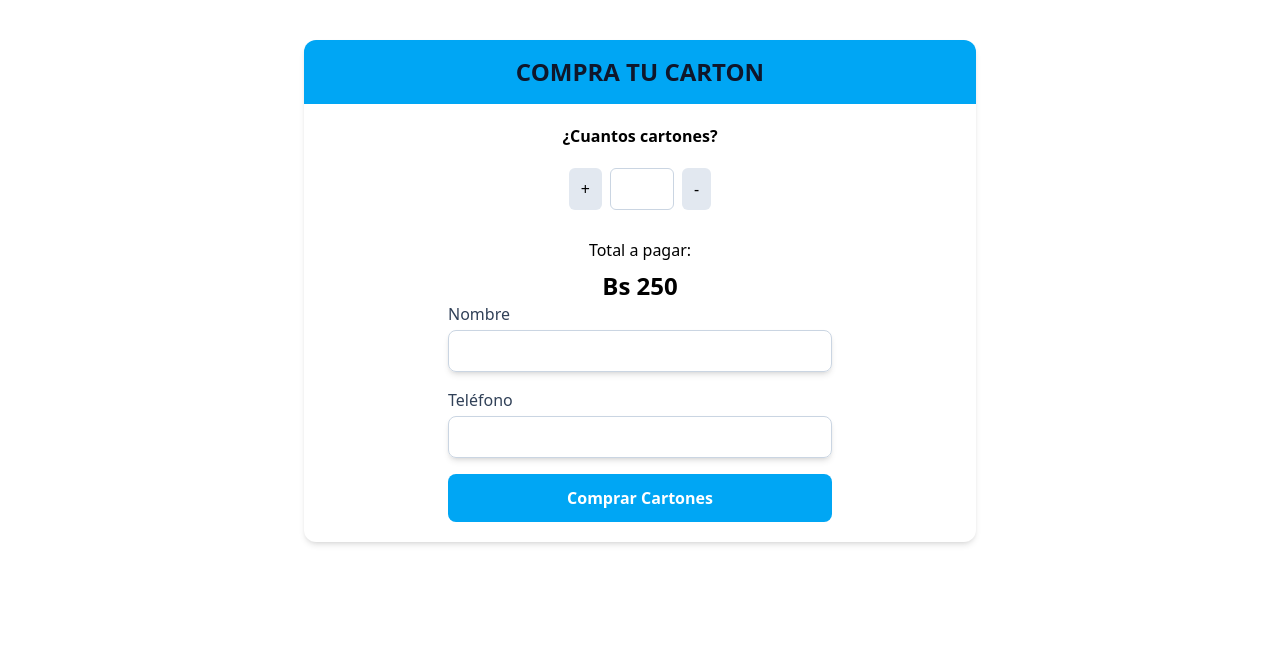
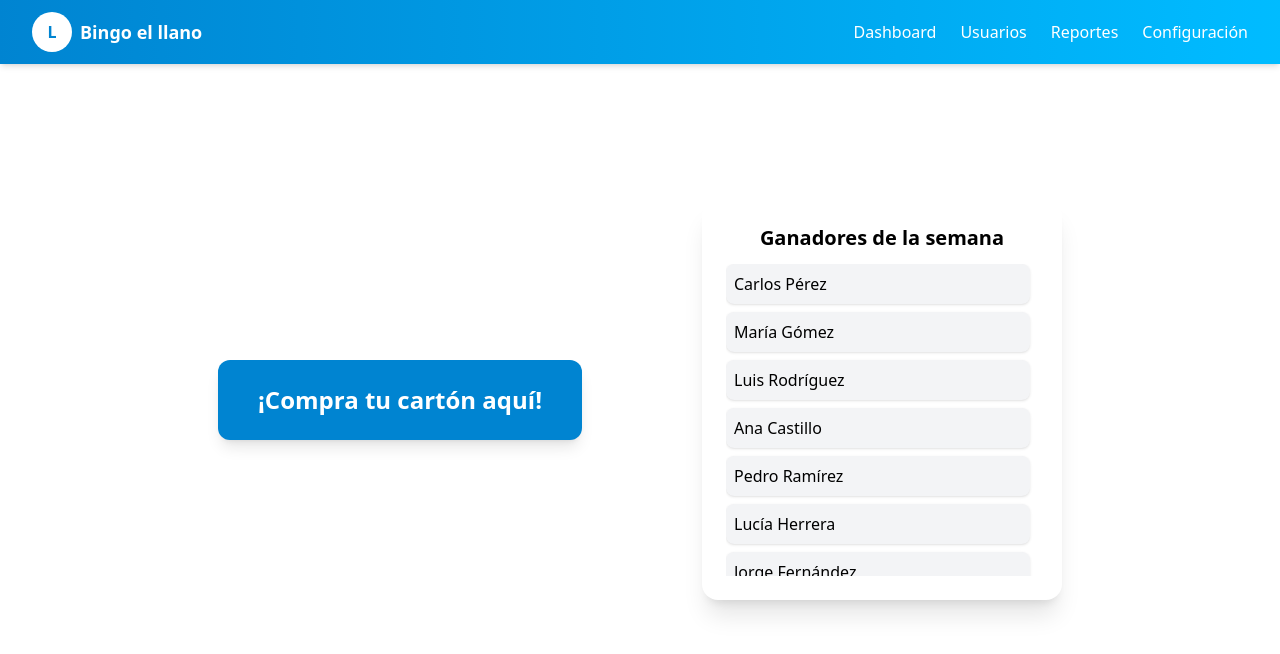
Before and after one commit to bkmasterho/react-bingo, a React (Vite) app: page / in a window 1280 px wide. Shown: the top 654 px of the page. Built offline with nearby package versions, Linux system fonts and the light colour scheme.

Commit message:
varios avances

```diff
--- a/package.json
+++ b/package.json
@@ -10,6 +10,7 @@
     "preview": "vite preview"
   },
   "dependencies": {
+    "@heroicons/react": "^2.2.0",
     "@tailwindcss/vite": "^4.1.17",
     "react": "^19.2.0",
     "react-dom": "^19.2.0",
--- a/src/Components/Sidebar.jsx
+++ b/src/Components/Sidebar.jsx
@@ -1,11 +1,72 @@
-import React from 'react'
+import { useState} from "react";
+
+import { Bars3Icon, XMarkIcon } from "@heroicons/react/24/outline";
 
 export default function Sidebar() {
+
+  const [isOpen, setIsOpen] = useState(false);
+
+
   return (
     <>
 
+        <header className="w-full bg-gradient-to-r from-sky-600 to-sky-400 shadow-md fixed top-0 left-0 z-50">
+          <div className="max-w-7xl mx-auto px-4 sm:px-6 lg:px-8">
+            <div className="flex justify-between items-center h-16">
 
+              {/* Logo */}
+              <div className="flex-shrink-0 flex items-center">
+                <div className="h-10 w-10 bg-white rounded-full flex items-center justify-center">
+                  <span className="font-bold text-sky-600">L</span>
+                </div>
+                <span className="ml-2 font-semibold text-white text-lg">Bingo el llano</span>
+              </div>
 
+              {/* Menú desktop */}
+              <nav className="hidden md:flex space-x-6">
+                <a className="text-white hover:text-sky-200 font-medium cursor-pointer transition-colors">
+                  Dashboard
+                </a>
+                <a className="text-white hover:text-sky-200 font-medium cursor-pointer transition-colors">
+                  Usuarios
+                </a>
+                <a className="text-white hover:text-sky-200 font-medium cursor-pointer transition-colors">
+                  Reportes
+                </a>
+                <a className="text-white hover:text-sky-200 font-medium cursor-pointer transition-colors">
+                  Configuración
+                </a>
+              </nav>
+
+              {/* Botón hamburguesa móvil */}
+              <div className="md:hidden flex items-center">
+                <button onClick={() => setIsOpen(!isOpen)} className="text-white">
+
+                  {isOpen ? <XMarkIcon className="h-6 w-6" /> : <Bars3Icon className="h-6 w-6" />}
+
+                </button>
+              </div>
+            </div>
+          </div>
+
+          {/* Menú desplegable móvil */}
+          {isOpen && (
+            <div className="md:hidden bg-gradient-to-r from-sky-600 to-sky-400 w-full flex flex-col p-4 space-y-2">
+              <a className="py-2 text-white hover:text-sky-200 font-medium border-b border-sky-500 transition-colors">
+                Dashboard
+              </a>
+              <a className="py-2 text-white hover:text-sky-200 font-medium border-b border-sky-500 transition-colors">
+                Usuarios
+              </a>
+              <a className="py-2 text-white hover:text-sky-200 font-medium border-b border-sky-500 transition-colors">
+                Reportes
+              </a>
+              <a className="py-2 text-white hover:text-sky-200 font-medium transition-colors">
+                Configuración
+              </a>
+            </div>
+          )}
+      </header>
     </>
   )
 }
--- a/src/layouts/Layout.jsx
+++ b/src/layouts/Layout.jsx
@@ -1,8 +1,10 @@
 import { Outlet } from "react-router-dom"
+import Sidebar from "../Components/Sidebar"
 
 export default function Layouts() {
   return (
     <>
+        <Sidebar/>
         <Outlet />
     </>
   )
--- a/src/views/FormCompraCartones.jsx
+++ b/src/views/FormCompraCartones.jsx
@@ -42,6 +42,7 @@ export default function MultiStepForm() {
     <FormProvider {...methods}>
       <form onSubmit={methods.handleSubmit(onSubmitStep)}>
 
+
         <StepComponent />
 
             <div className="flex max-w-2xl mx-auto mt-10">
--- a/src/views/Inicio.jsx
+++ b/src/views/Inicio.jsx
@@ -1,59 +1,66 @@
+
+import { useNavigate } from "react-router-dom";
 
 export default function Inicio() {
+    const navigate = useNavigate();
+
     return (
 
       <>
-          <div className="mt-10 max-w-2xl mx-auto bg-white rounded-xl shadow-md overflow-hidden">
+            <div className="flex flex-col md:flex-row justify-center items-center h-screen gap-6 md:gap-30">
 
-              <div className="p-4 bg-sky-500">
-                  <h2 className="text-2xl text-slate-900 font-bold uppercase text-center">Compra tu carton</h2>
-              </div>
-
-              <div className="m-5 font-bold text-center">
-                  ¿Cuantos cartones?
-              </div>
-
-              <div className="flex gap-2 justify-center mx-auto">
-                  <button className="px-3 py-2 bg-slate-200 rounded-md hover:bg-slate-300">
-                      +
+            {/* Botón */}
+            <button
+                className="
+                bg-sky-600 hover:bg-sky-500
+                text-white font-bold
+                py-6 px-10
+                text-2xl
+                rounded-xl
+                transition-all duration-300
+                shadow-lg
+                cursor-pointer
+                "
+                onClick={() => navigate('/comprarCartones')}
+            >
+                ¡Compra tu cartón aquí!
             </button>
 
-                  <input
-                      type="number"
-                      className="w-16 text-center border border-slate-300 rounded-md py-2"
-                  />
+            {/* Card de ganadores */}
+            <div
+                className="
+                bg-white
+                rounded-2xl
+                shadow-xl
+                p-6
+                w-90
+                h-100
+                flex flex-col
+                "
+            >
+                <h2 className="text-xl font-semibold mb-3 text-center">Ganadores de la semana</h2>
 
-                  <button className="px-3 py-2 bg-slate-200 rounded-md hover:bg-slate-300">
-                      -
-                  </button>
+                <div className="overflow-y-auto space-y-2 pr-2">
+                    {[
+                        "Carlos Pérez",
+                        "María Gómez",
+                        "Luis Rodríguez",
+                        "Ana Castillo",
+                        "Pedro Ramírez",
+                        "Lucía Herrera",
+                        "Jorge Fernández",
+                        "Elena Suárez",
+                        "Roberto Díaz",
+                        "Manuel Vargas",
+                    ].map((nombre, idx) => (
+                    <div
+                    key={idx}
+                    className="bg-gray-100 p-2 rounded-lg shadow-sm"
+                    >
+                    {nombre}
                     </div>
-
-              <div className="text-center mt-5">
-                  <p className="p-2">Total a pagar:</p>
-                  <span className="font-bold text-2xl">Bs 250</span>
+                ))}
                 </div>
-
-              <div className="max-w-sm mx-auto space-y-4 mb-5">
-                  <div>
-                      <label className="block mb-1 font-medium text-slate-700">Nombre</label>
-                      <input
-                          type="text"
-                          className="w-full px-3 py-2 rounded-lg shadow-md border border-slate-300 focus:outline-none focus:ring-2 focus:ring-sky-500"
-                      />
-                  </div>
-
-                  <div>
-                      <label className="block mb-1 font-medium text-slate-700">Teléfono</label>
-                      <input
-                          type="tel"
-                          className="w-full px-3 py-2 rounded-lg shadow-md border border-slate-300 focus:outline-none focus:ring-2 focus:ring-sky-500"
-                      />
-                  </div>
-
-                  <button
-                      className="w-full py-3 bg-sky-500 text-white font-bold rounded-lg hover:bg-sky-600 transition">
-                      Comprar Cartones
-                  </button>
             </div>
         </div>
     </>
--- a/src/views/stepsForm/CompraCarton1.jsx
+++ b/src/views/stepsForm/CompraCarton1.jsx
@@ -32,7 +32,7 @@ export default function CompraCarton1() {
   return (
 
         <>
-          <div className="mt-10 max-w-2xl mx-auto bg-white rounded-xl shadow-md overflow-hidden h-150">
+          <div className="mt-30 max-w-2xl mx-auto bg-white rounded-xl shadow-md overflow-hidden h-150">
 
               <div className="p-4 bg-sky-500">
                   <h2 className="text-2xl text-slate-900 font-bold uppercase text-center"> Compra tu carton </h2>
--- a/src/views/stepsForm/CompraCarton2.jsx
+++ b/src/views/stepsForm/CompraCarton2.jsx
@@ -39,7 +39,7 @@ export default function CompraCarton2() {
   return (
     <>
 
-      <div className="max-w-2xl mx-auto rounded-xl shadow-md h-150 mt-10 overflow-y-auto">
+      <div className="max-w-2xl mx-auto rounded-xl shadow-md h-150 mt-30 overflow-y-auto">
 
       <div className="p-4 bg-sky-500 sticky top-0 z-10 mb-3">
             <h2 className="text-2xl text-slate-900 font-bold uppercase text-center"> Elige tu carton </h2>
@@ -67,7 +67,7 @@ export default function CompraCarton2() {
                         type="button"
                         onClick={() => setModalAbierto(true)}
                       >
-                            Ver
+                          Ver
                       </button>
                     </div>
                   );
```
Also changed, not shown: src/router.jsx (+5 -6 lines), 1 other file (tests, documents, lock files or other folders). Lines whose indentation alone changed are shown as unchanged.
